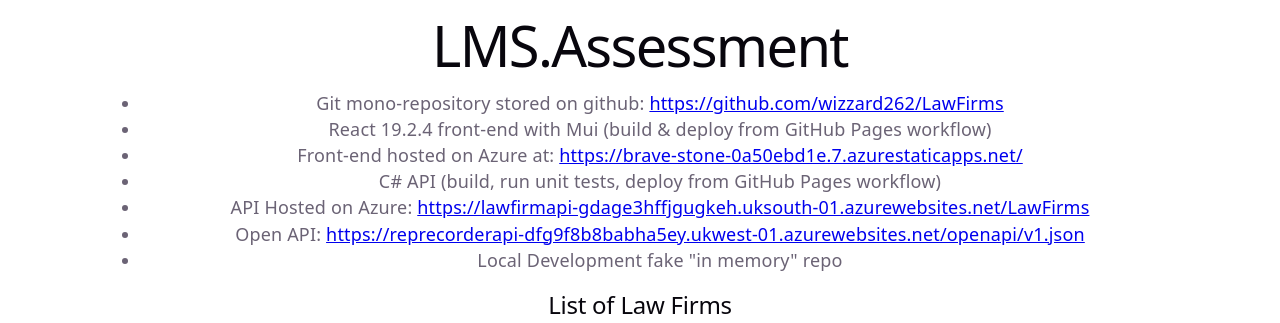
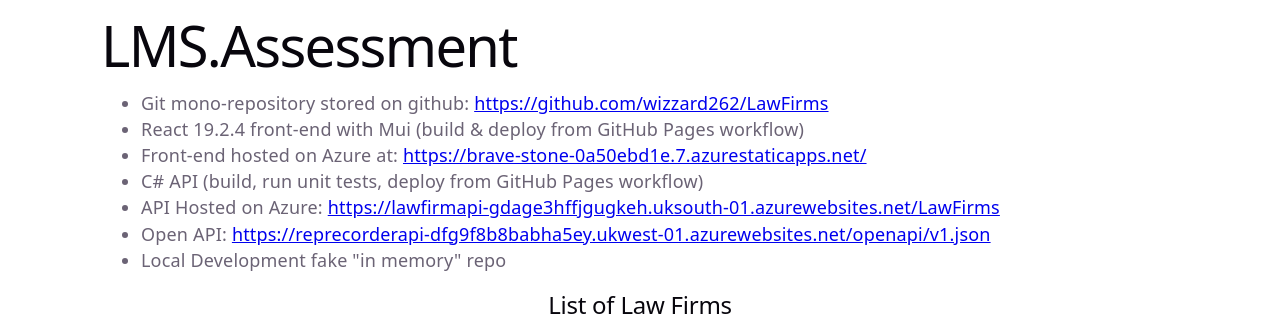
Before and after one commit to wizzard262/LawFirms, a React (Vite) app in the folder lms-assessment-ui/: page / in a window 1280 px wide. Shown: the top 323 px of the page. Built offline with nearby package versions, Linux system fonts and the light colour scheme; no server answers.

Commit message:
left align list header

```diff
--- a/lms-assessment-ui/src/components/homepage.tsx
+++ b/lms-assessment-ui/src/components/homepage.tsx
@@ -6,7 +6,7 @@
 function Homepage() {
   return (
     <Container>
-      <header>
+      <header style={{ textAlign: "left" }}>
         <h1>LMS.Assessment</h1>
         <ul>
           <li>Git mono-repository stored on github: <a href="https://github.com/wizzard262/LawFirms">https://github.com/wizzard262/LawFirms</a></li>
```
